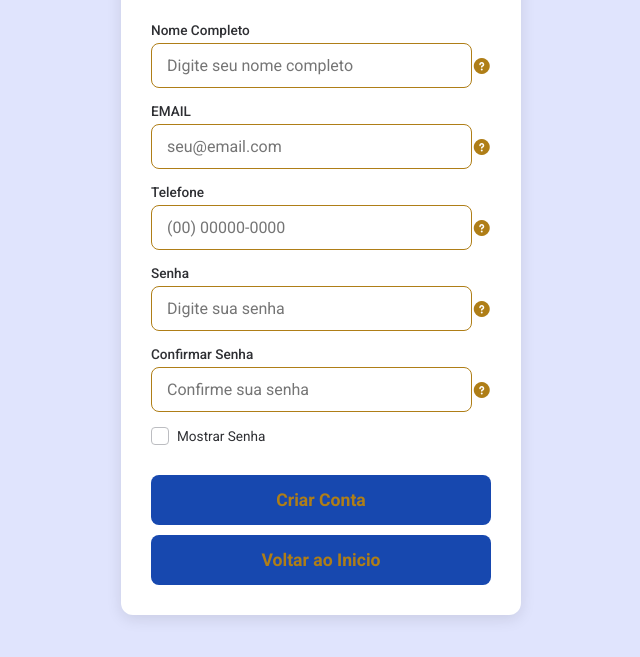
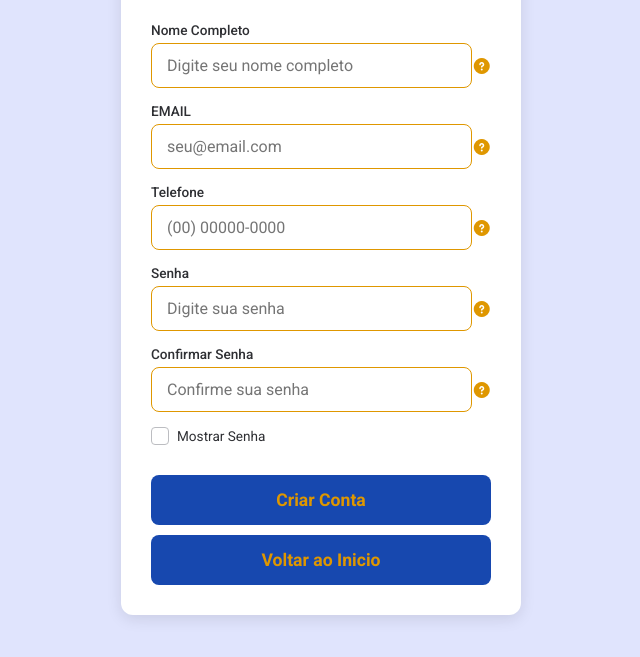
Before and after one commit to ngduran/proftime_front, a plain HTML site: page page/conta.html in a window 1280 px wide. Shown: the part 123-780 px from the top of the page, without its empty margins (319-959 px from the left). Drawn offline with Linux system fonts and the light colour scheme.

Commit message:
Mais brilho cor texto do botão

```diff
--- a/asset/style/conta.css
+++ b/asset/style/conta.css
@@ -1,7 +1,7 @@
 /* Definição das variáveis de cor da sua paleta */
 :root {
     --color-primary: #1748AF; /* Azul Escuro (Botão, Título) */
-    --color-accent: #AF7E17; /* Amarelo Ouro (Destaque, Foco) */
+    --color-accent: #df9700; /* Amarelo Ouro (Destaque, Foco) AF7E17 */
     --color-border: #BCBDC1; /* Cinza Claro (Borda Padrão) */
     --color-background-soft: #E0E4FD; /* Azul Claro Suave (Fundo da página) */
     --color-text-dark: #2E2F33; /* Cinza Escuro (Textos) */
--- a/asset/style/login.css
+++ b/asset/style/login.css
@@ -1,7 +1,7 @@
 /* Definição das variáveis de cor da sua paleta */
 :root {
     --color-primary: #1748AF; /* Azul Escuro (Botão, Título) */
-    --color-accent: #AF7E17; /* Amarelo Ouro (Destaque, Foco) */
+    --color-accent: #df9700; /* Amarelo Ouro (Destaque, Foco) */
     --color-border: #BCBDC1; /* Cinza Claro (Borda Padrão) */
     --color-background-soft: #E0E4FD; /* Azul Claro Suave (Fundo da página) */
     --color-text-dark: #2E2F33; /* Cinza Escuro (Textos) */
```
